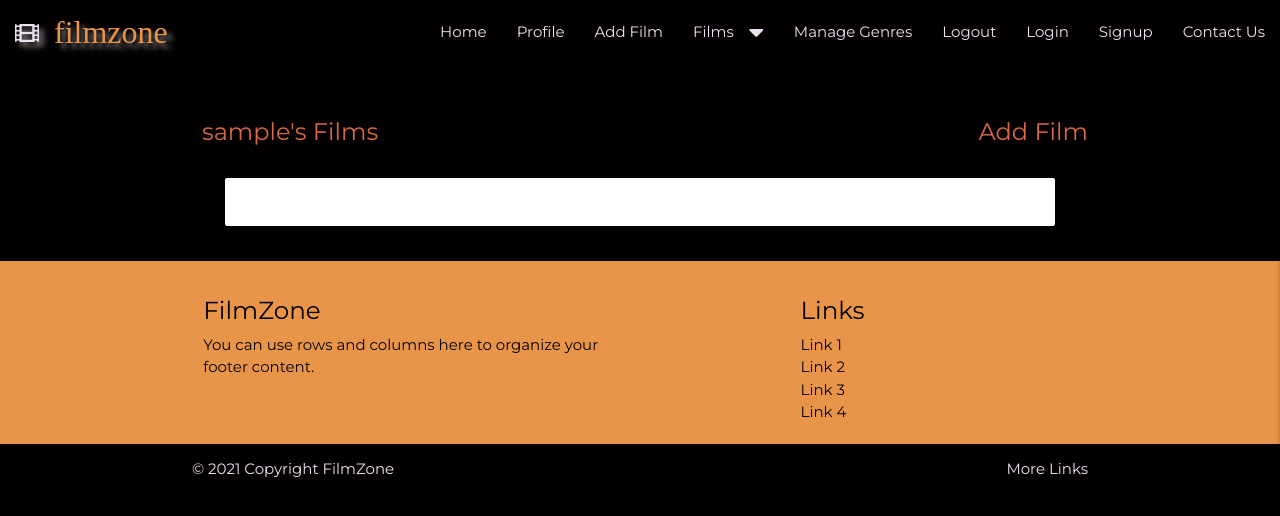
After one commit to liamwalsh1980/Milestone-Project-3, a Flask app: page /profile/1 in a window 1280 px wide. The commit adds this page. Shown: the top 516 px of the page. Run offline with Flask 2, Linux system fonts and the light colour scheme; the visitor is signed in with stand-in values (Sample User, id 1); a database or web service that is not in the repository returns one stand-in record (values such as "Sample title"); some libraries are stand-ins or nearby versions; some web fonts are replaced.

Commit message:
Added session user profile page

```diff
--- a/app.py
+++ b/app.py
@@ -66,6 +66,8 @@ def signup():
         # Put the new user into 'session' cookie
         session['user'] = request.form.get("username").lower()
         flash("Signup is successful, Welcome to FilmZone")
+        return redirect(url_for("profile", username=session["user"]))
+
     return render_template("signup.html")
 
 
@@ -84,6 +86,7 @@ def login():
               existing_user["password"], request.form.get("password")):
                 session["user"] = request.form.get("username").lower()
                 flash("Welcome, {}".format(request.form.get("username")))
+                return redirect(url_for("profile", username=session["user"]))
             else:
                 # Invalid password match message to user
                 flash("Incorrect Username and/or Password")
@@ -98,6 +101,14 @@ def login():
     return render_template("login.html")
 
 
+@app.route("/profile/<username>", methods=["GET", "POST"])
+def profile(username):
+    # Grabs the session user's username from the database
+    username = mongo.db.users.find_one(
+        {"username": session["user"]})["username"]
+    return render_template("profile.html", username=username)
+
+
 if __name__ == "__main__":
     app.run(host=os.environ.get("IP"),
             port=int(os.environ.get("PORT")),
--- a/static/css/style.css
+++ b/static/css/style.css
@@ -184,6 +184,13 @@ ul li a:hover {
     font-size: 24px;
     text-align: center;
     padding: 10px 0 0 10px;
+    color: #d76848;
+}
+
+.profile-subheader {
+    font-size: 24px;
+    padding: 50px 0 0 10px;
+    color: #d76848;
 }
 
 /* sections and specials */
@@ -209,11 +216,6 @@ ul li a:hover {
 
 .instructions {
     color: #d76848;
-    font-size: 10px;
-}
-
-.mini-message {
-    color: #030001;
     font-size: 10px;
 }
 
--- a/templates/base.html
+++ b/templates/base.html
@@ -36,7 +36,7 @@
                     <a href="#" data-target="mobile-demo" class="sidenav-trigger right"><i class="fas fa-bars"></i></a>
                     <ul class="right hide-on-med-and-down">
                         <li><a href="{{ url_for('index') }}">Home</a></li>
-                        <li><a href="#">Profile</a></li>
+                        <li><a href="{{ url_for('profile', username=session['user']) }}">Profile</a></li>
                         <li><a href="#">Add Film</a></li>
                         <li><a class="dropdown-trigger" href="#!" data-target="dropdown1">Films<i
                                     class="fas fa-caret-down right"></i></a></li>
@@ -80,7 +80,7 @@
         <ul class="sidenav" id="mobile-demo">
             <h4 class="center-align brand-logo"><i class="fas fa-film" id="sidenav-logo-icon"></i> filmzone</h4>
             <li><a href="{{ url_for('index') }}">Home</a></li>
-            <li><a href="#">Profile</a></li>
+            <li><a href="{{ url_for('profile', username=session['user']) }}">Profile</a></li>
             <li><a class="dropdown-trigger" href="{{ url_for('films') }}" data-target="dropdown2">Films<i
                         class="fas fa-caret-down right"></i></a></li>
             <li><a href="#">Add Film</a></li>
--- /dev/null
+++ b/templates/profile.html
@@ -0,0 +1,22 @@
+{% extends "base.html" %}
+{% block content %}
+
+    <!-- Subheader text -->
+    <section>
+        <div class="row container">
+            <div class="col-6 profile-subheader left">{{ username }}'s Films</div>
+            <div class="col-6 profile-subheader right">Add Film</div>
+        </div>
+    </section>
+    <!-- Card Panel from Materialize -->
+    <section>
+        <div class="row">
+            <div class="col s12 m8 offset-m2">
+                <div class="card-panel">
+
+                </div>
+            </div>
+        </div>
+    </section>
+
+{% endblock %}
```
